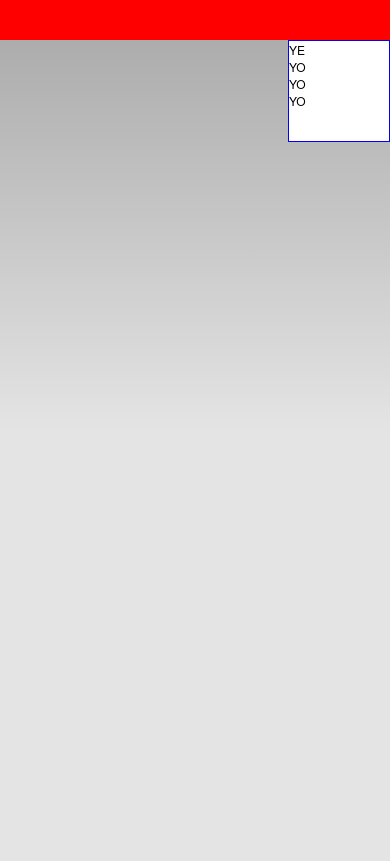
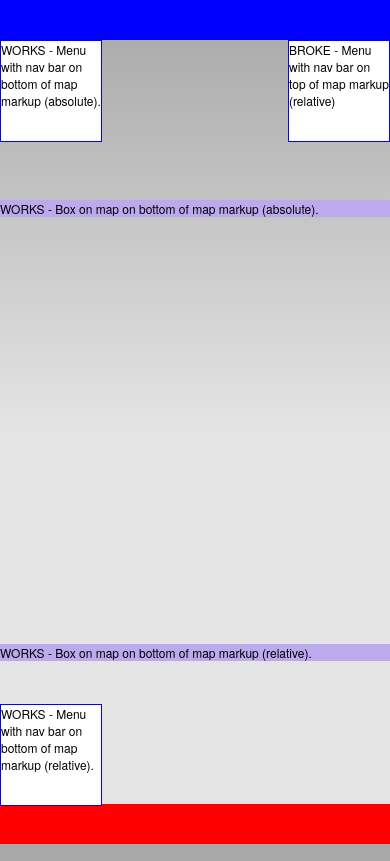
Before and after one commit to spacesuitdiver/cordova-googlemaps-sandbox, a website: page www/index.html in a window 390 px wide. Drawn offline with Linux system fonts and the light colour scheme; some packages are replaced by stand-ins of ours.

Commit message:
Add a few more test cases.

```diff
--- a/www/css/index.css
+++ b/www/css/index.css
@@ -41,6 +41,5 @@ body {
     height:100%;
     margin:0px;
     padding:0px;
-    text-transform:uppercase;
     width:100%;
 }
--- a/www/index.html
+++ b/www/index.html
@@ -37,15 +37,24 @@
     </head>
     <body>
         <div class="app">
-            <div style="height: 40px; position: relative; z-index: 10; background-color: red; width: 100%;">
-                <div style="position: absolute; bottom: 0; right: 0; height: 100px; width: 100px; background-color: white; top: 40px; border: 1px solid blue; z-index: 1">
-                    <div>Ye</div>
-                    <div>Yo</div>
-                    <div>Yo</div>
-                    <div>Yo</div>
+            <div style="height: 40px; position: relative; background-color: red; width: 100%;">
+                <div style="position: absolute; top: 40px; right: 0; height: 100px; width: 100px; background-color: white;border: 1px solid blue;">
+                    BROKE - Menu with nav bar on top of map markup (relative)
                 </div>
             </div>
-            <div id="map" style="width: 100%; height: calc(100vh - 40px);"></div>
+            <div id="map" style="width: 100%; height: calc(100vh - 80px);"></div>
+            <div style="height: 40px; position: absolute; top: 0; background-color: blue; width: 100%;">
+                <div style="position: absolute; top: 40px; left: 0; height: 100px; width: 100px; background-color: white; border: 1px solid blue;">
+                    WORKS - Menu with nav bar on bottom of map markup (absolute).
+                </div>
+            </div>
+            <div style="height: 40px; position: relative; background-color: red; width: 100%;">
+                <div style="position: relative; top: -100px; right: 0; height: 100px; width: 100px; background-color: white; border: 1px solid blue;">
+                    WORKS - Menu with nav bar on bottom of map markup (relative).
+                </div>
+            </div>
+            <div style="position: absolute; top: 200px; width: 100%; background: #bae">WORKS - Box on map on bottom of map markup (absolute).</div>
+            <div style="position: relative; top: -200px; width: 100%; background: #bae">WORKS - Box on map on bottom of map markup (relative).</div>
         </div>
         <script type="text/javascript" src="cordova.js"></script>
         <script type="text/javascript" src="js/index.js"></script>
```
